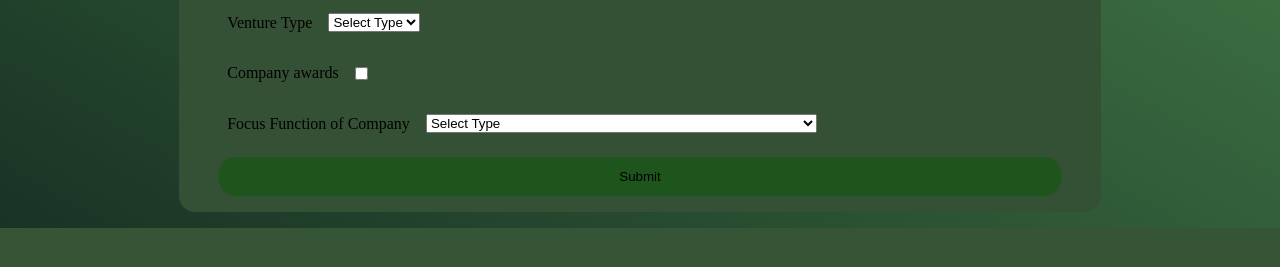
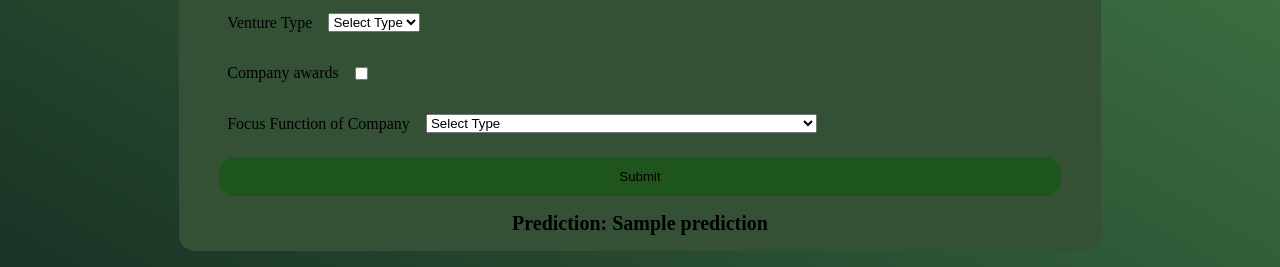
Before and after one commit to RobertArustamyan/StartupAnalyze, a Python web app: template Templates/index.html in a window 1280 px wide. Shown: the part 614-881 px from the top of the page. Before the commit the page ends 842 px from the top, so only its background shows below. Run offline with Jinja, Linux system fonts and the light colour scheme; the template is opened without the code that fills it: most values are stand-ins (such as "Sample title", 1, 10 or a date in 2020).

Commit message:
Finished index.html

```diff
--- a/Templates/index.html
+++ b/Templates/index.html
@@ -1,7 +1,7 @@
 <!DOCTYPE html>
 <html lang="en">
 <head>
-    <title><Title> Dir</title>
+    <title>Startup Success Prediction</title>
     <meta charset="utf-8"/>
     <meta name="viewport" content="width=device-width, initial-scale=1"/>
 
@@ -63,6 +63,12 @@
                 &:hover {
                     background-color: #174317;
                 }
+            }
+
+            #prediction {
+                text-align: center;
+                font-size: 20px;
+                font-weight: bold;
             }
         }
     </style>
@@ -232,6 +238,9 @@
     </div>
 
     <button onclick="submitForm()" type="submit">Submit</button>
+    {% if prediction %}
+    <p id="prediction">Prediction: {{ prediction }}</p>
+    {% endif %}
 </form>
 
 </body>
```
